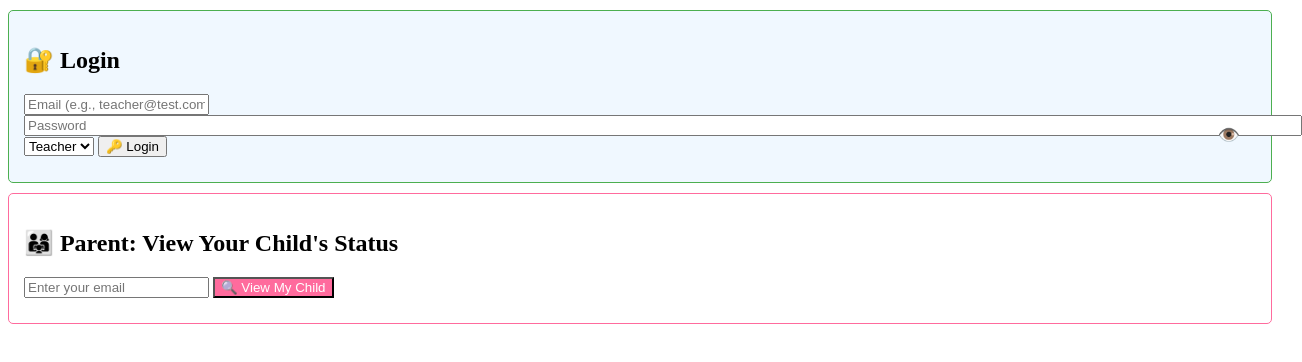
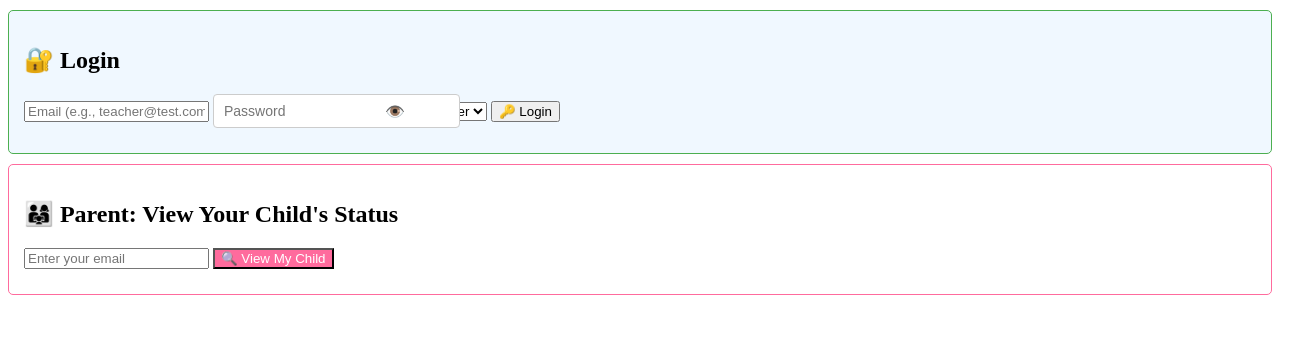
Before and after one commit to Heesun0514/Daycare-Digital-Logbook-AWS-Cloud-Migration, a plain HTML site: page frontend/index.html in a window 1280 px wide. Shown: the whole page, 1302 px wide, since content can reach past the window. Drawn offline with Linux system fonts and the light colour scheme.

Commit message:
update  Password field styling

```diff
--- a/frontend/index.html
+++ b/frontend/index.html
@@ -13,17 +13,37 @@
     <h2>🔐 Login</h2>
     <div id="login-form">
         <input type="email" id="login-email" placeholder="Email (e.g., teacher@test.com)" required>
-        <div style="position: relative; display: inline-block; width: 100%;">
-    <input type="password" id="login-password" placeholder="Password" style="width: 100%; padding-right: 40px;">
-    <button type="button" onclick="togglePasswordVisibility()" style="
-        position: absolute;
-        right: 10px;
-        top: 8px;
-        background: none;
-        border: none;
-        cursor: pointer;
-        font-size: 18px;
-    ">👁️</button>
+        <div style="position: relative; display: inline-block; width: 200px;">
+    <input
+        type="password"
+        id="login-password"
+        placeholder="Password"
+        style="
+            width: 100%;
+            padding: 8px 35px 8px 10px;
+            font-size: 14px;
+            border: 1px solid #ccc;
+            border-radius: 4px;
+        "
+    >
+    <button
+        type="button"
+        onclick="togglePasswordVisibility()"
+        style="
+            position: absolute;
+            right: 8px;
+            top: 50%;
+            transform: translateY(-50%);
+            background: none;
+            border: none;
+            cursor: pointer;
+            font-size: 16px;
+            padding: 0;
+            display: flex;
+            align-items: center;
+        "
+        title="Show/Hide password"
+    >👁️</button>
 </div>
         <select id="login-role">
             <option value="Teacher">Teacher</option>
```
